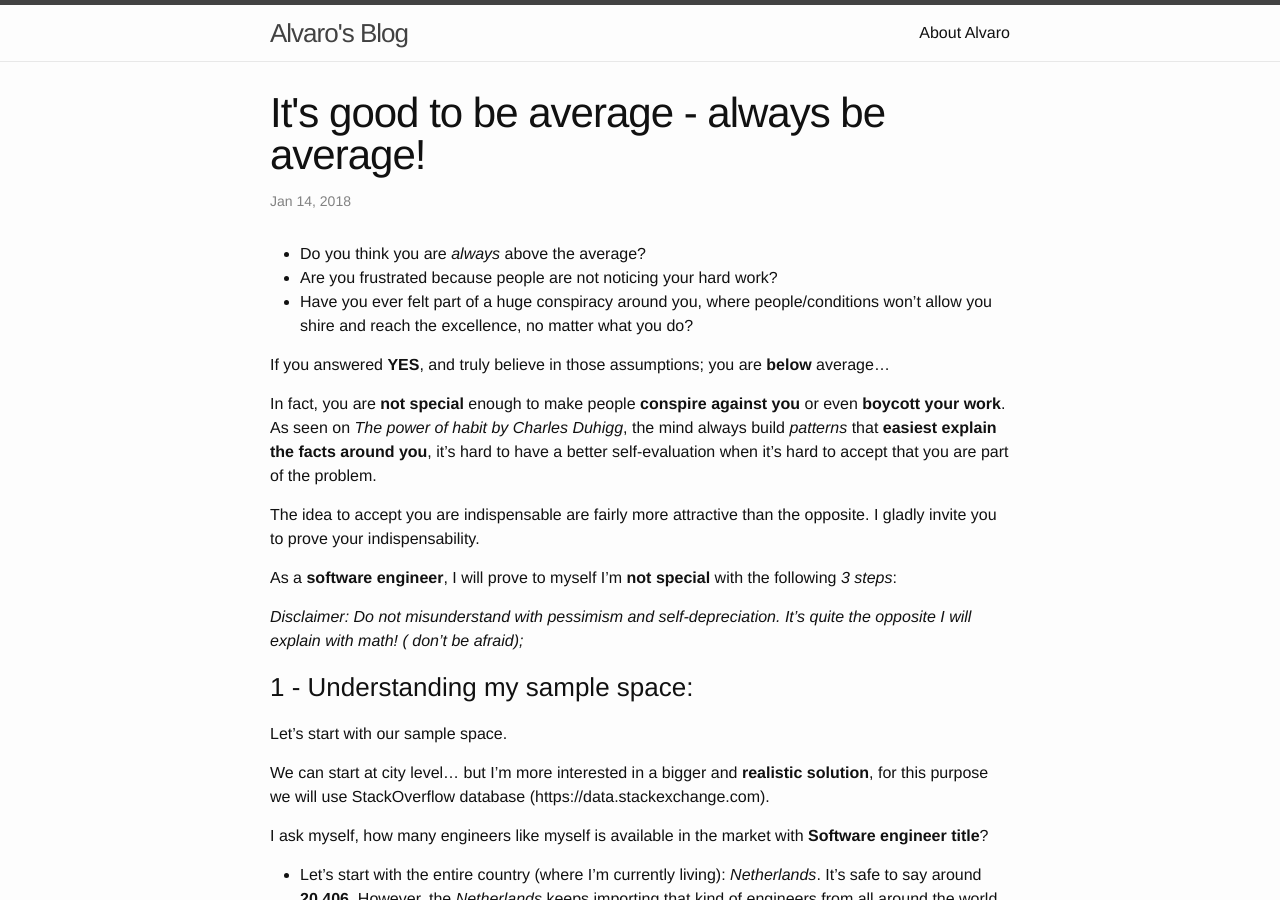
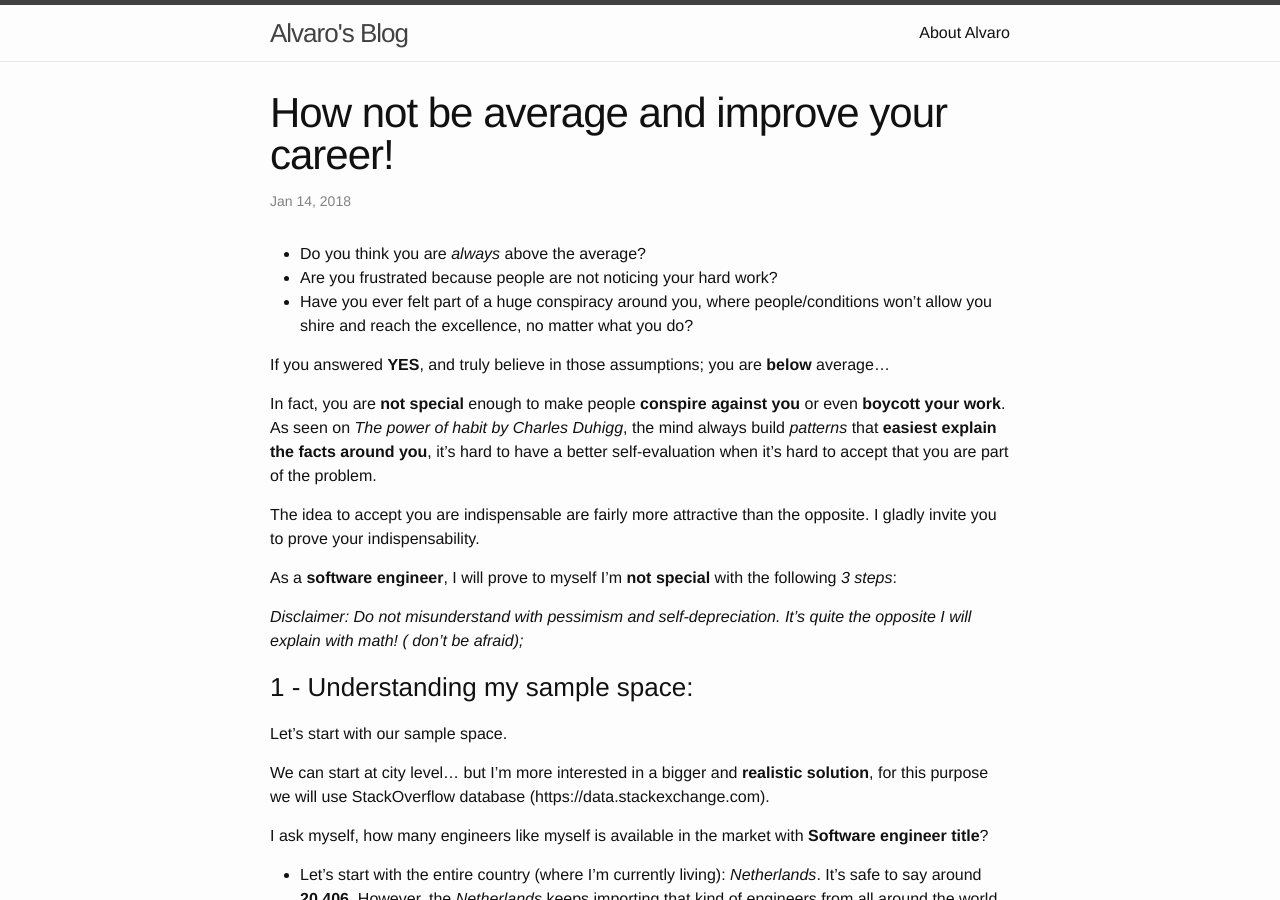
Before and after one commit to asilvino/alvarojoao.github.io, a Jekyll site: the page built from _posts/2017-12-29-Its-good-to-be-average.markdown, in a window 1280 px wide and 900 px high. Built offline with Jekyll 4.4.1, drawn with Linux system fonts in a browser that asks for light colours.

Commit message:
Update 2017-12-29-Its-good-to-be-average.markdown

```diff
--- a/_posts/2017-12-29-Its-good-to-be-average.markdown
+++ b/_posts/2017-12-29-Its-good-to-be-average.markdown
@@ -1,6 +1,6 @@
 ---
 layout: post
-title:  "It's good to be average - always be average!"
+title:  "How not be average and improve your career!"
 date:   2018-01-14 00:25:35 -0200
 categories: Business Inside
 ---
```
